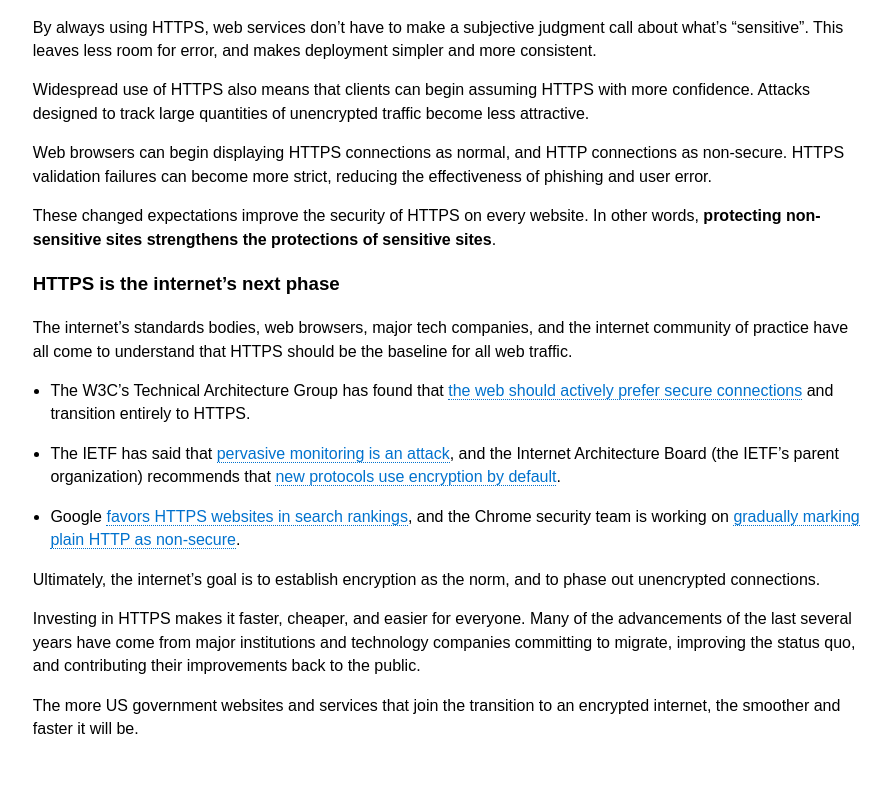
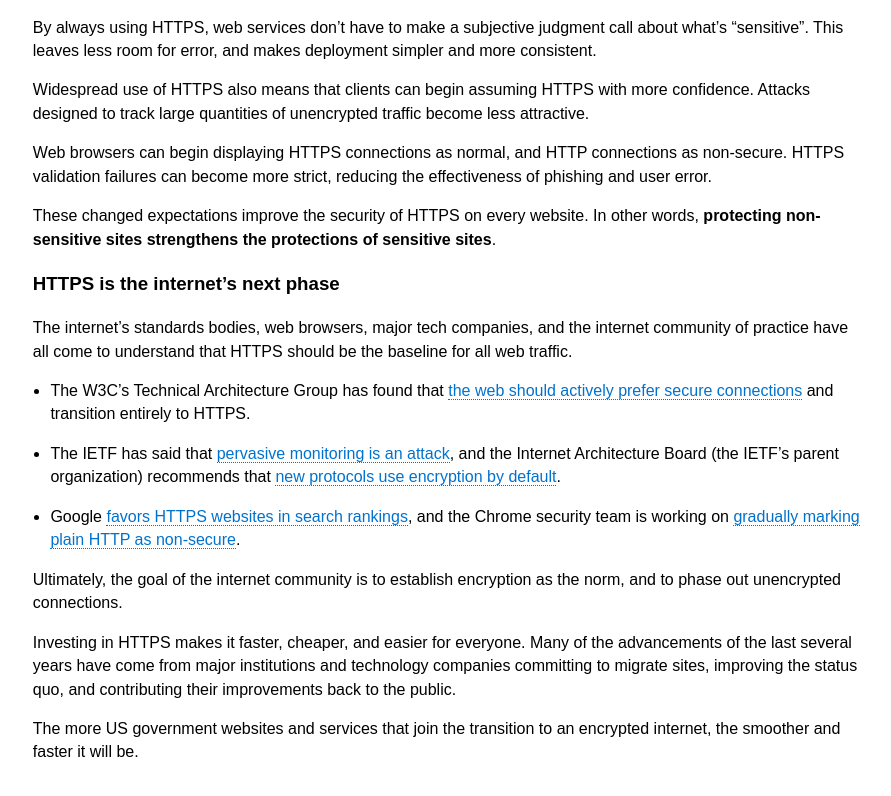
Before and after one commit to GSA/https, a Jekyll site: the page built from index.md, in a window 1280 px wide and 900 px high, scrolled down 796 px. Shown: the top 796 px of the window, without its empty margins (352-1243 px from the left). Built offline with Jekyll 4.4.1, drawn with Linux system fonts in a browser that asks for light colours; Markdown is read by kramdown in place of the engine named in the settings; some of the changed text lies outside the part shown.

Commit message:
Changes to wording in index.md
Attempts to make the wording more clear in some very densely packed sentences.

```diff
--- a/index.md
+++ b/index.md
@@ -10,7 +10,7 @@
 
 Plain HTTP (`http://`) connections are insecure, and allow an attacker to easily intercept traffic, track users, or impersonate the government.
 
-In today's internet, and today's browsers, HTTPS is an important baseline for _all_ government websites, no matter how small or how sensitive.
+With the internet and browsers of today, HTTPS is an important baseline for _all_ government websites, no matter how small or how sensitive.
 
 ### Why HTTPS for everything?
 
@@ -44,8 +44,8 @@
 * The IETF has said that [pervasive monitoring is an attack](https://datatracker.ietf.org/doc/rfc7258/), and the Internet Architecture Board (the IETF's parent organization) recommends that [new protocols use encryption by default](http://www.internetsociety.org/news/internet-society-commends-internet-architecture-board-recommendation-encryption-default).
 * Google [favors HTTPS websites in search rankings](http://googleonlinesecurity.blogspot.com/2014/08/https-as-ranking-signal_6.html), and the Chrome security team is working on [gradually marking plain HTTP as non-secure](https://www.chromium.org/Home/chromium-security/marking-http-as-non-secure).
 
-Ultimately, the internet's goal is to establish encryption as the norm, and to phase out unencrypted connections.
+Ultimately, the goal of the internet community is to establish encryption as the norm, and to phase out unencrypted connections.
 
-Investing in HTTPS makes it faster, cheaper, and easier for everyone. Many of the advancements of the last several years have come from major institutions and technology companies committing to migrate, improving the status quo, and contributing their improvements back to the public.
+Investing in HTTPS makes it faster, cheaper, and easier for everyone. Many of the advancements of the last several years have come from major institutions and technology companies committing to migrate sites, improving the status quo, and contributing their improvements back to the public.
 
 The more US government websites and services that join the transition to an encrypted internet, the smoother and faster it will be.
```
